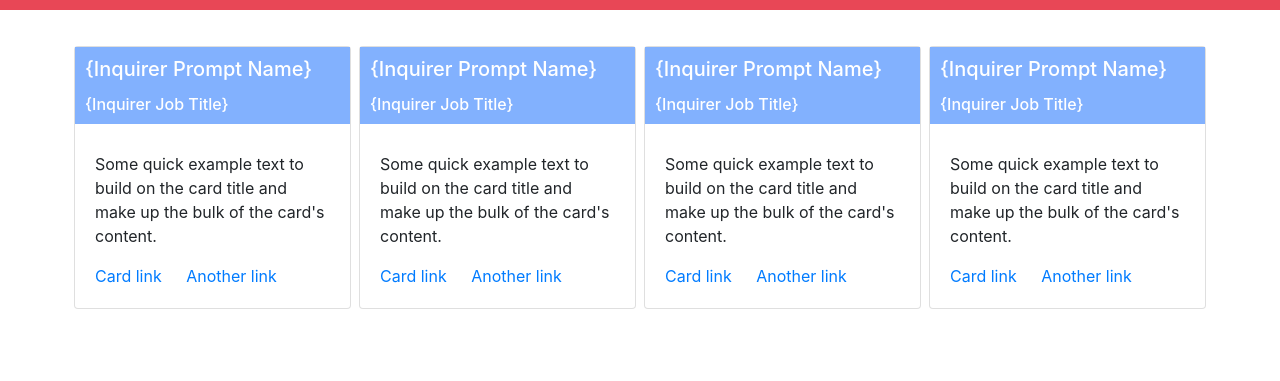
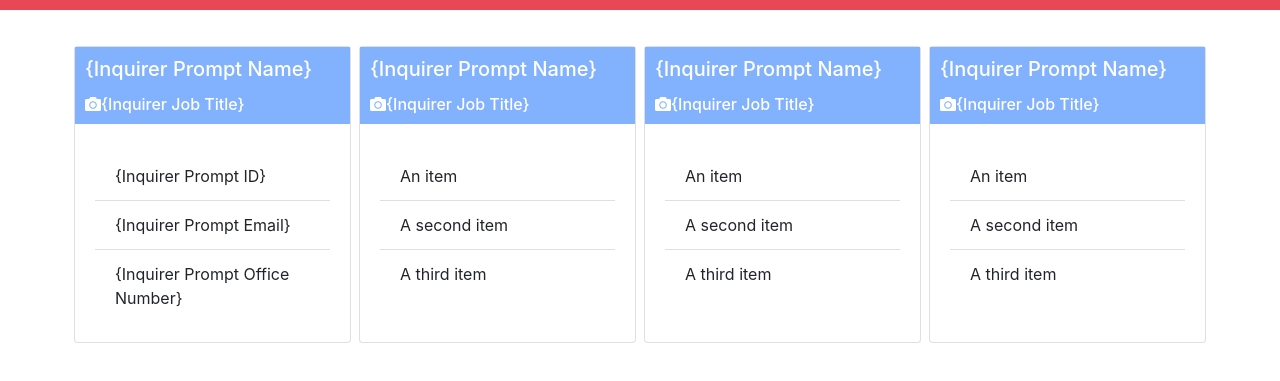
Before and after one commit to d606n6k/team-profile-builder, a website: page dist/prototypeHtml.html in a window 1280 px wide. Shown: the part 113-494 px from the top of the page. Drawn offline with nearby package versions, Linux system fonts and the light colour scheme.

Commit message:
added layout tweaks for prototype html. Added fontawesome icons for output for app

```diff
--- a/dist/prototypeHtml.html
+++ b/dist/prototypeHtml.html
@@ -4,6 +4,7 @@
     <meta charset="UTF-8">
     <meta http-equiv="X-UA-Compatible" content="IE=edge">
     <meta name="viewport" content="width=device-width, initial-scale=1.0">
+    <link rel="stylesheet" href="https://pro.fontawesome.com/releases/v5.10.0/css/all.css" integrity="sha384-AYmEC3Yw5cVb3ZcuHtOA93w35dYTsvhLPVnYs9eStHfGJvOvKxVfELGroGkvsg+p" crossorigin="anonymous"/>
     <link rel="stylesheet" href="https://cdn.jsdelivr.net/npm/bootstrap@4.6.0/dist/css/bootstrap.min.css" integrity="sha384-B0vP5xmATw1+K9KRQjQERJvTumQW0nPEzvF6L/Z6nronJ3oUOFUFpCjEUQouq2+l" crossorigin="anonymous">
     <link rel="stylesheet" href="style.css">
     <title>Team Profile Generator</title>
@@ -19,41 +20,49 @@
             <!-- card 1 -->
             <div class="card col-lg" style="width: 18rem;">
                 <h5 class="card-title">{Inquirer Prompt Name}</h5>
-                <h6 class="card-subtitle mb-2">{Inquirer Job Title}</h6>
+                <h6 class="card-subtitle mb-2"><i class="fas fa-camera"></i>{Inquirer Job Title}</h6>
                 <div class="card-body">
-                <p class="card-text">Some quick example text to build on the card title and make up the bulk of the card's content.</p>
-                <a href="#" class="card-link">Card link</a>
-                <a href="#" class="card-link">Another link</a>
+                    <ul class="list-group list-group-flush">
+                        <li class="list-group-item">{Inquirer Prompt ID}</li>
+                        <li class="list-group-item">{Inquirer Prompt Email}</li>
+                        <li class="list-group-item">{Inquirer Prompt Office Number}</li>
+                      </ul>
                 </div>
             </div>
             <!-- card 2 -->
             <div class="card col-lg" style="width: 18rem;">
                 <h5 class="card-title">{Inquirer Prompt Name}</h5>
-                <h6 class="card-subtitle mb-2">{Inquirer Job Title}</h6>
+                <h6 class="card-subtitle mb-2"><i class="fas fa-camera"></i>{Inquirer Job Title}</h6>
                 <div class="card-body">
-                <p class="card-text">Some quick example text to build on the card title and make up the bulk of the card's content.</p>
-                <a href="#" class="card-link">Card link</a>
-                <a href="#" class="card-link">Another link</a>
+                    <ul class="list-group list-group-flush">
+                        <li class="list-group-item">An item</li>
+                        <li class="list-group-item">A second item</li>
+                        <li class="list-group-item">A third item</li>
+                    </ul>
                 </div>
             </div>
             <!-- card 3 -->
             <div class="card col-lg" style="width: 18rem;">
                 <h5 class="card-title">{Inquirer Prompt Name}</h5>
-                <h6 class="card-subtitle mb-2">{Inquirer Job Title}</h6>
+                <h6 class="card-subtitle mb-2"><i class="fas fa-camera"></i>{Inquirer Job Title}</h6>
                 <div class="card-body">
-                <p class="card-text">Some quick example text to build on the card title and make up the bulk of the card's content.</p>
-                <a href="#" class="card-link">Card link</a>
-                <a href="#" class="card-link">Another link</a>
+                    <ul class="list-group list-group-flush">
+                        <li class="list-group-item">An item</li>
+                        <li class="list-group-item">A second item</li>
+                        <li class="list-group-item">A third item</li>
+                    </ul>
                 </div>
             </div>
             <!-- card 4 -->
             <div class="card col-lg" style="width: 18rem;">
                 <h5 class="card-title">{Inquirer Prompt Name}</h5>
-                <h6 class="card-subtitle mb-2">{Inquirer Job Title}</h6>
+                <h6 class="card-subtitle mb-2"><i class="fas fa-camera"></i>{Inquirer Job Title}</h6>
                 <div class="card-body">
-                <p class="card-text">Some quick example text to build on the card title and make up the bulk of the card's content.</p>
-                <a href="#" class="card-link">Card link</a>
-                <a href="#" class="card-link">Another link</a>
+                    <ul class="list-group list-group-flush">
+                        <li class="list-group-item">An item</li>
+                        <li class="list-group-item">A second item</li>
+                        <li class="list-group-item">A third item</li>
+                    </ul>
                 </div>
             </div>
         </div>
```
